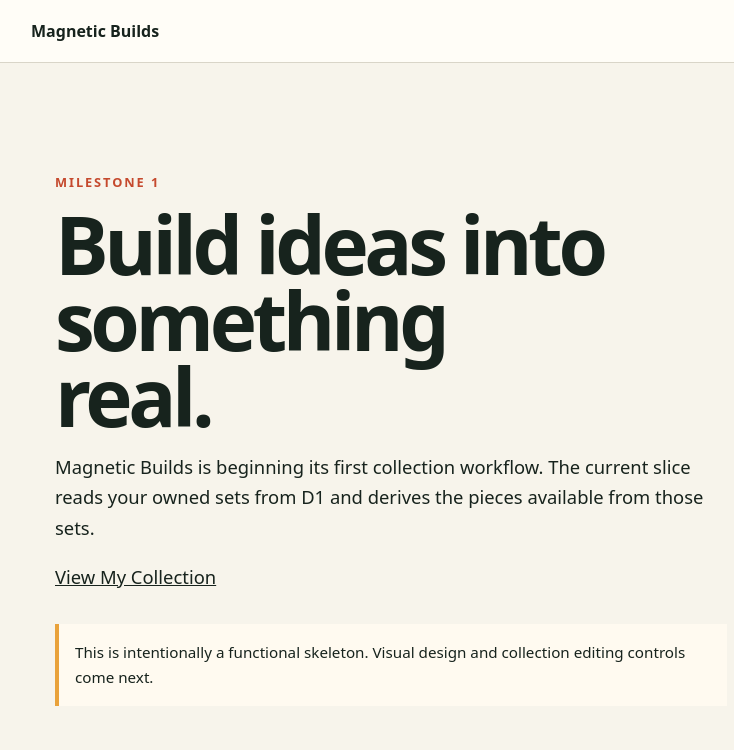
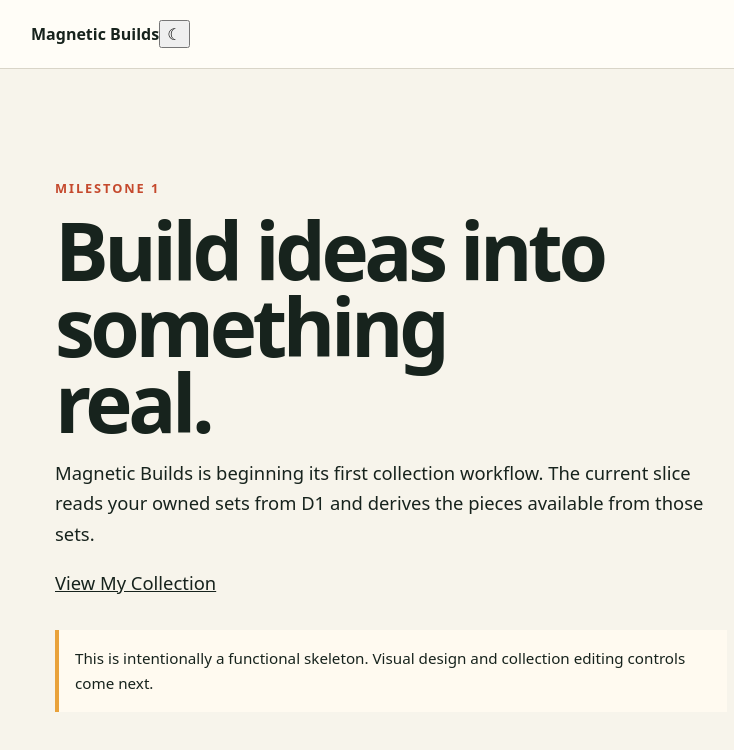
Before and after one commit to kaylasreynolds/magnetic-builds, a Next.js app: page / in a window 1280 px wide. Shown: the top 750 px of the page, without its empty margins (193-927 px from the left). Built offline with nearby package versions, Linux system fonts and the light colour scheme.

Commit message:
Wire global night mode into root layout

```diff
--- a/src/app/layout.tsx
+++ b/src/app/layout.tsx
@@ -1,8 +1,40 @@
 import type { Metadata } from "next";
 import "./globals.css";
+import ThemeToggle from "./theme-toggle";
 
 export const metadata: Metadata = { title: "Magnetic Builds", description: "A workspace for real magnetic tile builds." };
 
+const themeScript = `
+(() => {
+  try {
+    const saved = localStorage.getItem("magnetic-builds-theme");
+    const theme = saved === "light" || saved === "dark"
+      ? saved
+      : (window.matchMedia("(prefers-color-scheme: dark)").matches ? "dark" : "light");
+    document.documentElement.dataset.theme = theme;
+    document.documentElement.style.colorScheme = theme;
+  } catch {
+    const theme = window.matchMedia("(prefers-color-scheme: dark)").matches ? "dark" : "light";
+    document.documentElement.dataset.theme = theme;
+    document.documentElement.style.colorScheme = theme;
+  }
+})();`;
+
 export default function RootLayout({ children }: Readonly<{ children: React.ReactNode }>) {
-  return <html lang="en"><body><header><strong>Magnetic Builds</strong></header><main>{children}</main></body></html>;
+  return (
+    <html lang="en" suppressHydrationWarning>
+      <head>
+        <script dangerouslySetInnerHTML={{ __html: themeScript }} />
+      </head>
+      <body>
+        <header>
+          <div className="site-header-inner">
+            <strong>Magnetic Builds</strong>
+            <ThemeToggle />
+          </div>
+        </header>
+        <main>{children}</main>
+      </body>
+    </html>
+  );
 }
```
